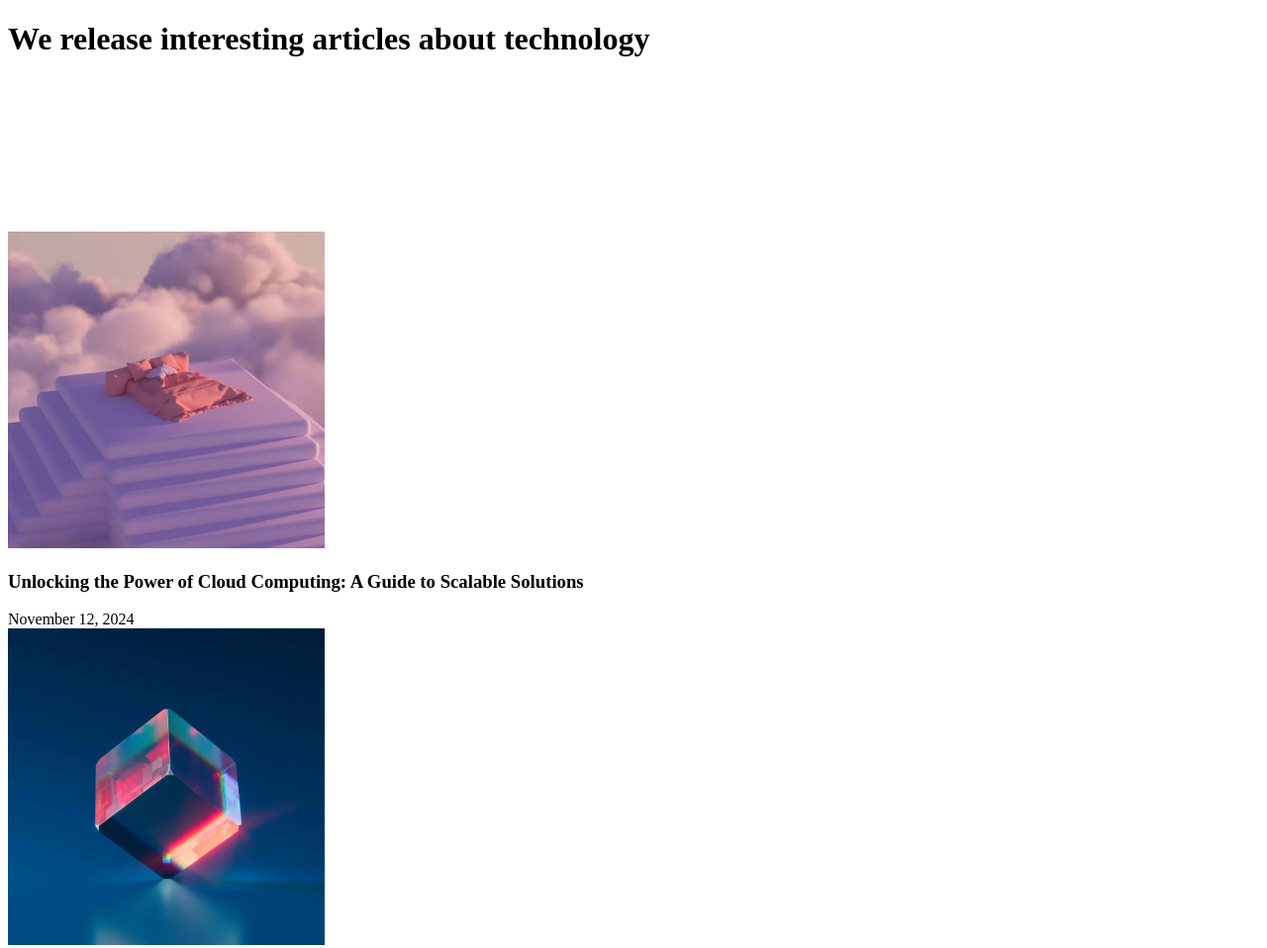
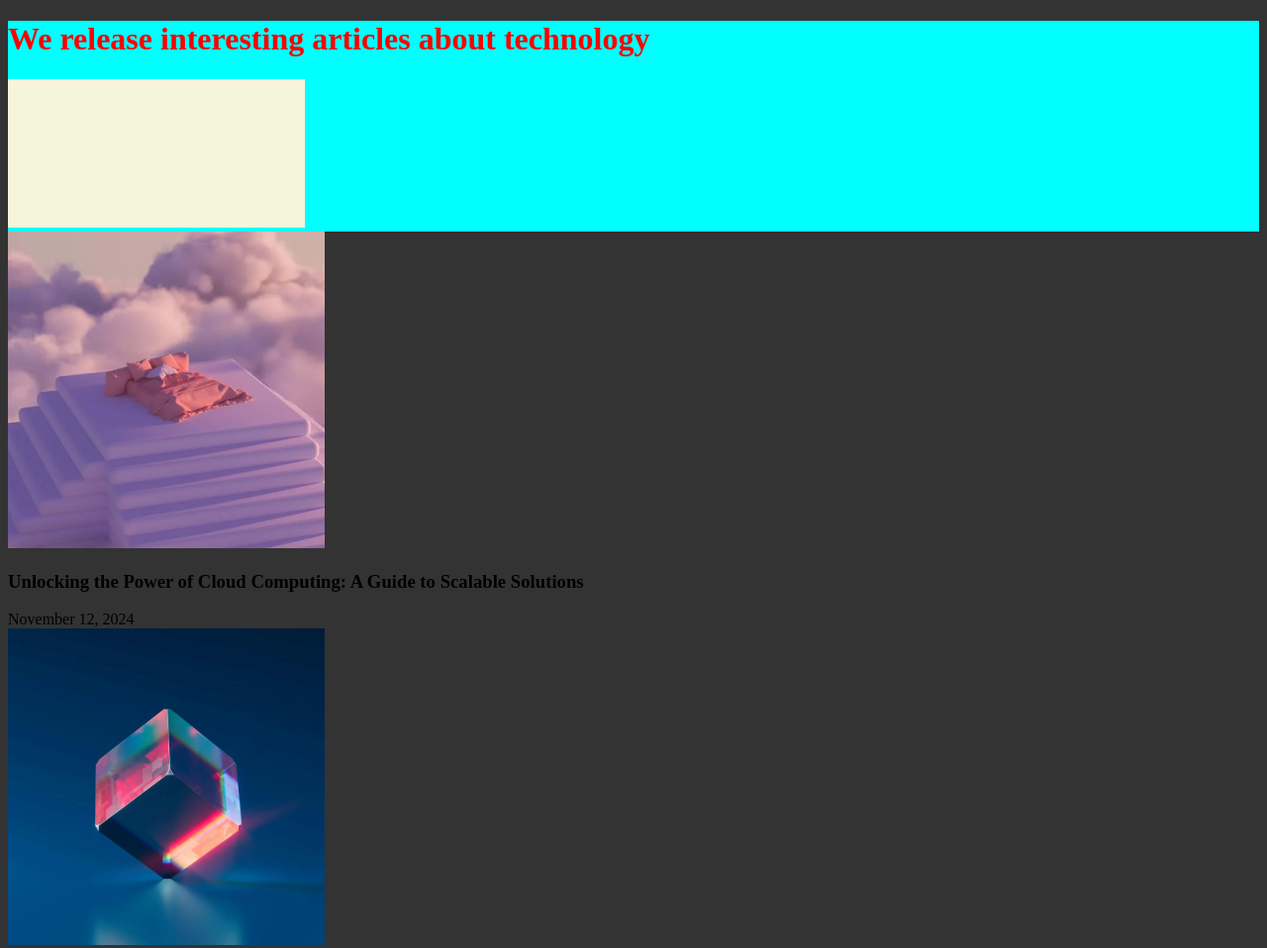
Before and after one commit to rich-333/simple-article-listing-master, a website: page index.html in a window 1280 px wide. Shown: the top 958 px of the page at 99% size. Drawn offline with Linux system fonts and the light colour scheme.

Commit message:
Se elimino el archivo css inicialmente creado y se instalo y configuro todo lo necesario para utilizar SCSS.
Esto nos permitira manejar mejor los estilos y utilizar la metodologia BEM para las clases.

```diff
--- a/index.html
+++ b/index.html
@@ -4,7 +4,7 @@
     <meta charset="UTF-8" />
     <meta name="viewport" content="width=device-width, initial-scale=1.0" />
     <meta name="description" content="Articles about the future of technology">
-    <link rel="stylesheet" href="style.css">
+    <link rel="stylesheet" href="./src/css/main.css">
 
     <link
       rel="icon"
@@ -17,9 +17,9 @@
 
   </head>
   <body>
-    <header>
-      <h1>We release interesting articles about technology</h1>
-      <svg>
+    <header class="header">
+      <h1 class="header__h1">We release interesting articles about technology</h1>
+      <svg class="header__svg">
         <use href="./resources/Seperator.svg"></use>
       </svg>
     </header>
--- /dev/null
+++ b/src/scss/_variables.scss
@@ -0,0 +1 @@
+$color-black: #000000;
--- /dev/null
+++ b/src/scss/main.scss
@@ -0,0 +1,16 @@
+@import 'variables';
+
+body {
+    background-color: lighten($color-black, 20%);
+}
+
+.header {
+    background-color: aqua;
+    &__h1 {
+        color: red;
+    }
+
+    &__svg {
+        background-color: beige;
+    }
+}
```
Also changed, not shown: package.json (added, +9 -0 lines), src/css/main.css (added), style.css (deleted), 2 other files.
